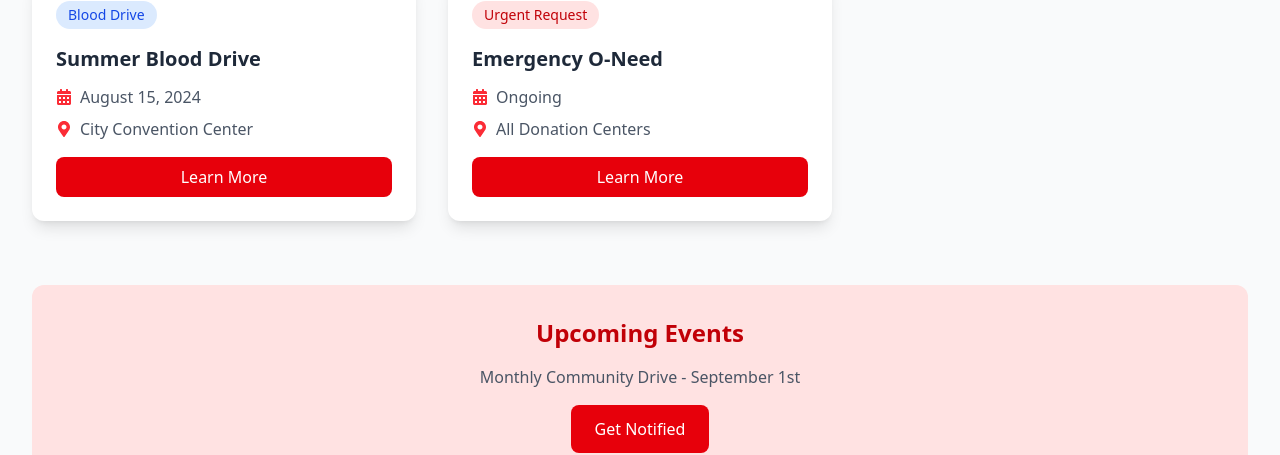
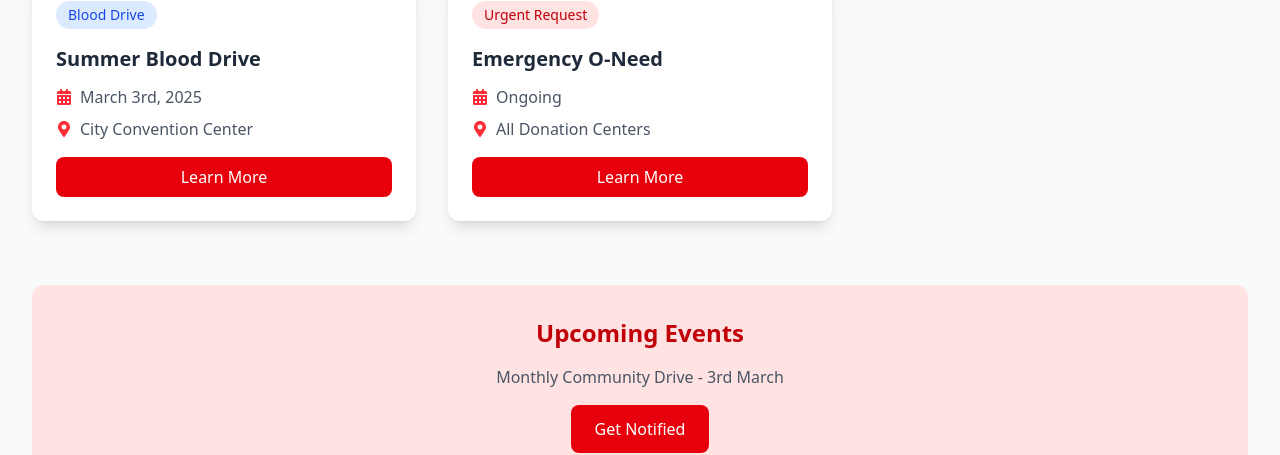
Before and after one commit to adityas1309/RaktConnect, a React (Vite) app in the folder client/: page /campaigns in a window 1280 px wide. Shown: the part 207-662 px from the top of the page. Built offline with nearby package versions, Linux system fonts and the light colour scheme.

Commit message:
dates changes

```diff
--- a/client/src/components/Landing/Campaigns.jsx
+++ b/client/src/components/Landing/Campaigns.jsx
@@ -6,7 +6,7 @@ const Campaigns = () => {
   const activeCampaigns = [
     {
       title: "Summer Blood Drive",
-      date: "August 15, 2024",
+      date: "March 3rd, 2025",
       location: "City Convention Center",
       type: "Blood Drive"
     },
@@ -65,7 +65,7 @@ const Campaigns = () => {
 
         <div className="mt-16 bg-red-100 rounded-xl p-8 text-center">
           <h2 className="text-2xl font-semibold text-red-700 mb-4">Upcoming Events</h2>
-          <p className="text-gray-600">Monthly Community Drive - September 1st</p>
+          <p className="text-gray-600">Monthly Community Drive - 3rd March</p>
           <button className="mt-4 bg-red-600 text-white px-6 py-3 rounded-lg hover:bg-red-700 transition-colors">
             Get Notified
           </button>
```
